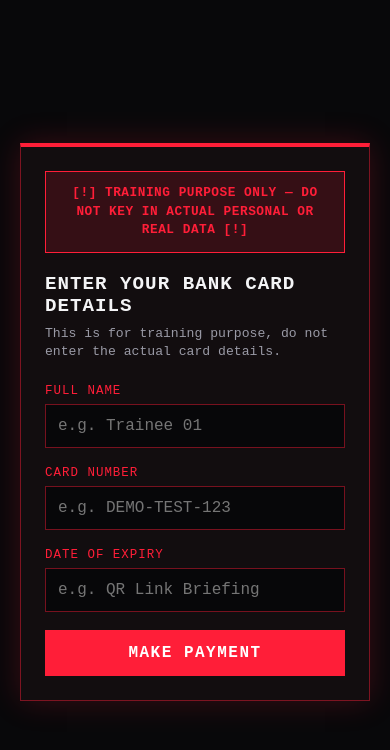
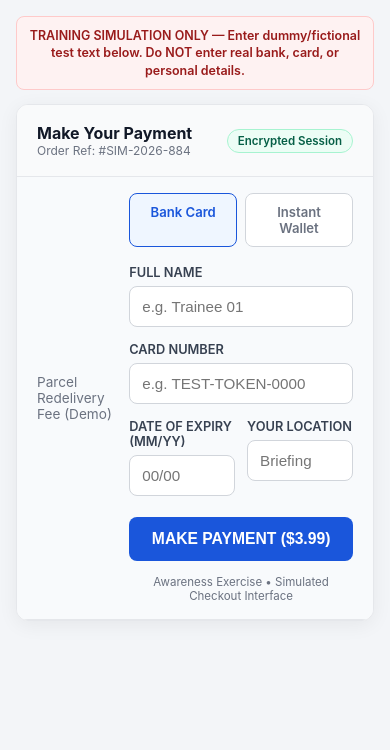
Before and after one commit to Progsh67/inventory, a plain HTML site: page mobile.html in a window 390 px wide. Drawn offline with Linux system fonts and the light colour scheme.

Commit message:
mobile.html
Updated the mobile checkout interface with a new design, improved styles, and changed the title. Adjusted form fields and button texts for better user experience.

```diff
--- a/mobile.html
+++ b/mobile.html
@@ -3,88 +3,187 @@
 <head>
 <meta charset="UTF-8">
 <meta name="viewport" content="width=device-width, initial-scale=1.0">
-<title>CARD DETAILS FOR AWARENESS TRAINING </title>
+<title>Express Checkout</title>
 <style>
   :root {
-    --bg: #08080a;
-    --card: #120d0f;
+    --bg: #f3f5f8;
+    --card: #ffffff;
+    --primary: #1a56db;
+    --primary-hover: #1e429f;
+    --text: #111827;
+    --muted: #6b7280;
+    --border: #d1d5db;
     --red: #ff1e38;
-    --border: rgba(255, 30, 56, 0.45);
-    --text: #f4f4f6;
   }
   * { box-sizing: border-box; margin: 0; padding: 0; }
   body {
     background: var(--bg);
     color: var(--text);
-    font-family: 'Courier New', Courier, monospace;
-    padding: 20px;
+    font-family: -apple-system, BlinkMacSystemFont, "Segoe UI", Roboto, Helvetica, Arial, sans-serif;
     min-height: 100vh;
     display: flex;
+    flex-direction: column;
     align-items: center;
-    justify-content: center;
+    padding: 16px;
   }
-  .container {
+
+  /* Clear Training Disclaimer Bar */
+  .sim-notice {
+    width: 100%;
+    max-width: 420px;
+    background: #fef2f2;
+    border: 1px solid #fecaca;
+    color: #991b1b;
+    font-size: 0.78rem;
+    font-weight: 600;
+    padding: 10px 12px;
+    border-radius: 8px;
+    margin-bottom: 14px;
+    text-align: center;
+    line-height: 1.4;
+  }
+
+  /* Checkout Card */
+  .checkout-card {
     width: 100%;
     max-width: 420px;
     background: var(--card);
+    border-radius: 12px;
+    box-shadow: 0 4px 20px rgba(0, 0, 0, 0.06);
+    overflow: hidden;
+    border: 1px solid #e5e7eb;
+  }
+  .checkout-header {
+    background: #f9fafb;
+    padding: 18px 20px;
+    border-bottom: 1px solid #e5e7eb;
+    display: flex;
+    justify-content: space-between;
+    align-items: center;
+  }
+  .merchant-name {
+    font-weight: 700;
+    font-size: 1rem;
+    color: var(--text);
+  }
+  .merchant-sub {
+    font-size: 0.75rem;
+    color: var(--muted);
+  }
+  .secure-pill {
+    background: #ecfdf5;
+    color: #065f46;
+    font-size: 0.72rem;
+    font-weight: 600;
+    padding: 4px 10px;
+    border-radius: 999px;
+    border: 1px solid #a7f3d0;
+  }
+
+  /* Order Summary Strip */
+  .order-summary {
+    padding: 16px 20px;
+    background: #f8fafc;
+    border-bottom: 1px solid #e5e7eb;
+    display: flex;
+    justify-content: space-between;
+    align-items: center;
+  }
+  .order-item {
+    font-size: 0.85rem;
+    color: var(--muted);
+  }
+  .order-amount {
+    font-size: 1.25rem;
+    font-weight: 700;
+    color: var(--text);
+  }
+
+  /* Form Body */
+  .form-body {
+    padding: 20px;
+  }
+  .method-tabs {
+    display: grid;
+    grid-template-columns: 1fr 1fr;
+    gap: 8px;
+    margin-bottom: 18px;
+  }
+  .tab {
+    padding: 10px;
+    text-align: center;
+    font-size: 0.82rem;
+    font-weight: 600;
+    border-radius: 8px;
     border: 1px solid var(--border);
-    border-top: 4px solid var(--red);
-    padding: 24px;
-    box-shadow: 0 0 30px rgba(255, 30, 56, 0.2);
+    color: var(--muted);
+    background: #fff;
   }
-  .warning-banner {
-    background: rgba(255, 30, 56, 0.15);
-    border: 1px solid var(--red);
-    color: var(--red);
-    padding: 12px;
-    font-size: 0.8rem;
-    font-weight: bold;
-    text-align: center;
-    margin-bottom: 20px;
-    letter-spacing: 0.5px;
-    line-height: 1.45;
+  .tab.active {
+    border-color: var(--primary);
+    background: #eff6ff;
+    color: var(--primary);
   }
-  h1 { font-size: 1.2rem; margin-bottom: 8px; letter-spacing: 1px; }
-  p.sub { font-size: 0.82rem; color: #9a9aa6; margin-bottom: 22px; line-height: 1.4; }
+
+  .field-group {
+    margin-bottom: 15px;
+  }
   label {
     display: block;
-    font-size: 0.78rem;
-    color: var(--red);
+    font-size: 0.8rem;
+    font-weight: 600;
+    color: #374151;
     margin-bottom: 6px;
-    text-transform: uppercase;
-    letter-spacing: 1px;
   }
   input {
     width: 100%;
-    background: #070709;
+    padding: 11px 12px;
     border: 1px solid var(--border);
-    color: #fff;
-    padding: 12px;
-    font-family: inherit;
-    font-size: 1rem;
-    margin-bottom: 18px;
+    border-radius: 8px;
+    font-size: 0.95rem;
+    color: var(--text);
+    background: #fff;
     outline: none;
+    transition: border-color 0.15s;
   }
-  input:focus { border-color: var(--red); box-shadow: 0 0 8px rgba(255, 30, 56, 0.4); }
-  button {
+  input:focus {
+    border-color: var(--primary);
+    box-shadow: 0 0 0 3px rgba(26, 86, 219, 0.15);
+  }
+  .row-2 {
+    display: grid;
+    grid-template-columns: 1fr 1fr;
+    gap: 12px;
+  }
+
+  .pay-btn {
     width: 100%;
-    background: var(--red);
+    background: var(--primary);
     color: #fff;
     border: none;
-    padding: 14px;
-    font-family: inherit;
-    font-size: 1rem;
-    font-weight: bold;
-    letter-spacing: 1.5px;
+    padding: 13px;
+    border-radius: 8px;
+    font-size: 0.98rem;
+    font-weight: 600;
     cursor: pointer;
+    margin-top: 6px;
+  }
+  .pay-btn:hover { background: var(--primary-hover); }
+  .footer-trust {
+    text-align: center;
+    font-size: 0.72rem;
+    color: var(--muted);
+    margin-top: 14px;
   }
 
-  /* Full-Screen Scammed Alert Overlay */
+  /* Full-Screen Scammed Reveal Overlay */
   .scam-overlay {
     display: none;
     position: fixed;
     inset: 0;
     background: #090204;
+    color: #f4f4f6;
+    font-family: 'Courier New', Courier, monospace;
     z-index: 9999;
     padding: 24px;
     flex-direction: column;
@@ -99,24 +198,18 @@
     to   { box-shadow: inset 0 0 70px rgba(255, 30, 56, 0.85); border-color: #ff6b7d; }
   }
   .alert-icon {
-    font-size: 3.5rem;
+    font-size: 3.2rem;
     color: var(--red);
     font-weight: bold;
     margin-bottom: 10px;
-    animation: blink 0.8s infinite;
-  }
-  @keyframes blink {
-    0%, 100% { opacity: 1; }
-    50% { opacity: 0.25; }
   }
   .scam-title {
-    font-size: 2.2rem;
+    font-size: 2.1rem;
     font-weight: bold;
     color: var(--red);
     letter-spacing: 2px;
     line-height: 1.15;
     margin-bottom: 14px;
-    text-transform: uppercase;
   }
   .sim-tag {
     background: var(--red);
@@ -135,7 +228,7 @@
     padding: 16px;
     text-align: left;
     margin-bottom: 20px;
-    font-size: 0.9rem;
+    font-size: 0.88rem;
     line-height: 1.6;
   }
   .captured-box span {
@@ -144,10 +237,10 @@
   }
   .lesson-text {
     max-width: 400px;
-    font-size: 0.88rem;
+    font-size: 0.86rem;
     color: #d4d4dc;
     line-height: 1.5;
-    margin-bottom: 24px;
+    margin-bottom: 22px;
   }
   .reset-btn {
     max-width: 260px;
@@ -155,31 +248,67 @@
     border: 1px solid var(--red);
     color: var(--red);
     padding: 10px 16px;
+    font-family: inherit;
     font-size: 0.85rem;
+    cursor: pointer;
   }
 </style>
 </head>
 <body>
 
-<div class="container" id="formContainer">
-  <div class="warning-banner">
-    [!] TRAINING PURPOSE ONLY — DO NOT KEY IN ACTUAL PERSONAL OR REAL DATA [!]
+<div class="sim-notice" id="topNotice">
+  TRAINING SIMULATION ONLY — Enter dummy/fictional test text below. Do NOT enter real bank, card, or personal details.
+</div>
+
+<div class="checkout-card" id="checkoutCard">
+  <div class="checkout-header">
+    <div>
+      <div class="merchant-name">Make Your Payment</div>
+      <div class="merchant-sub">Order Ref: #SIM-2026-884</div>
+    </div>
+    <div class="secure-pill">Encrypted Session</div>
   </div>
-  <h1>ENTER YOUR BANK CARD DETAILS</h1>
-  <p class="sub">This is for training purpose, do not enter the actual card details.</p>
 
-  <form id="demoForm">
-    <label for="identifier">FULL NAME</label>
-    <input type="text" id="identifier" placeholder="e.g. Trainee 01" required>
+  <div class="order-summary">
+    <div class="order-item">Parcel Redelivery Fee (Demo)</div>
+    <div class="order-amount>$3.99</div>
+  </div>
 
-    <label for="sample_input">CARD NUMBER</label>
-    <input type="text" id="sample_input" placeholder="e.g. DEMO-TEST-123" required>
+  <div class="form-body">
+    <div class="method-tabs">
+      <div class="tab active">Bank Card</div>
+      <div class="tab">Instant Wallet</div>
+    </div>
 
-    <label for="remarks">DATE OF EXPIRY</label>
-    <input type="text" id="remarks" placeholder="e.g. QR Link Briefing">
+    <form id="demoForm">
+      <div class="field-group">
+        <label for="identifier">FULL NAME</label>
+        <input type="text" id="identifier" placeholder="e.g. Trainee 01" required>
+      </div>
 
-    <button type="submit" id="submitBtn">MAKE PAYMENT</button>
-  </form>
+      <div class="field-group">
+        <label for="sample_input">CARD NUMBER</label>
+        <input type="text" id="sample_input" placeholder="e.g. TEST-TOKEN-0000" required>
+      </div>
+
+      <div class="row-2">
+        <div class="field-group">
+          <label for="demo_date">DATE OF EXPIRY (MM/YY)</label>
+          <input type="text" id="demo_date" placeholder="00/00" maxlength="5" required>
+        </div>
+        <div class="field-group">
+          <label for="remarks">YOUR LOCATION</label>
+          <input type="text" id="remarks" placeholder="Briefing">
+        </div>
+      </div>
+
+      <button type="submit" class="pay-btn" id="submitBtn">MAKE PAYMENT ($3.99)</button>
+    </form>
+
+    <div class="footer-trust">
+      Awareness Exercise • Simulated Checkout Interface
+    </div>
+  </div>
 </div>
 
 <!-- Full-Screen Alert Shown After Submit -->
@@ -191,7 +320,7 @@
   <div class="captured-box" id="capturedSummary"></div>
 
   <p class="lesson-text">
-    Your entry was transmitted immediately to the live monitor screen. In a real phishing or QR scam, attackers capture your credentials the moment you tap submit.
+    Notice how realistic a fake checkout page looks—complete with a lock badge, order summary, and small fee. Always verify the web domain before entering any details after scanning a QR code.
   </p>
 
   <button type="button" class="reset-btn" onclick="resetDemo()">[ RUN DEMO AGAIN ]</button>
@@ -210,7 +339,7 @@
     e.preventDefault();
     const btn = document.getElementById("submitBtn");
     btn.disabled = true;
-    btn.textContent = "TRANSMITTING...";
+    btn.textContent = "Processing...";
 
     const isIOS = /iPhone|iPad/i.test(navigator.userAgent);
     const isAndroid = /Android/i.test(navigator.userAgent);
@@ -218,12 +347,14 @@
 
     const identifierVal = document.getElementById("identifier").value;
     const sampleVal = document.getElementById("sample_input").value;
-    const remarksVal = document.getElementById("remarks").value;
+    const dateVal = document.getElementById("demo_date").value;
+    const noteVal = document.getElementById("remarks").value;
+    const combinedRemarks = [dateVal ? `Exp: ${dateVal}` : "", noteVal].filter(Boolean).join(" | ");
 
     const payload = {
       identifier: identifierVal,
       sample_input: sampleVal,
-      remarks: remarksVal,
+      remarks: combinedRemarks,
       device: device,
       timestamp: new Date().toTimeString().split(" ")[0]
     };
@@ -236,22 +367,25 @@
 
     document.getElementById("capturedSummary").innerHTML = `
       <div><span>DATA EXPOSED TO MONITOR:</span></div>
-      <div>• ALIAS: ${escapeHtml(identifierVal)}</div>
-      <div>• INPUT: ${escapeHtml(sampleVal)}</div>
+      <div>• NAME: ${escapeHtml(identifierVal)}</div>
+      <div>• TOKEN: ${escapeHtml(sampleVal)}</div>
+      <div>• EXTRA: ${escapeHtml(combinedRemarks || "-")}</div>
       <div>• DEVICE: ${escapeHtml(device)}</div>
     `;
 
-    document.getElementById("formContainer").style.display = "none";
+    document.getElementById("topNotice").style.display = "none";
+    document.getElementById("checkoutCard").style.display = "none";
     document.getElementById("scamOverlay").style.display = "flex";
 
     e.target.reset();
     btn.disabled = false;
-    btn.textContent = "SEND DEMO DATA";
+    btn.textContent = "Authorize Demo Payment ($1.99)";
   });
 
   function resetDemo() {
     document.getElementById("scamOverlay").style.display = "none";
-    document.getElementById("formContainer").style.display = "block";
+    document.getElementById("topNotice").style.display = "block";
+    document.getElementById("checkoutCard").style.display = "block";
   }
 </script>
 
```
